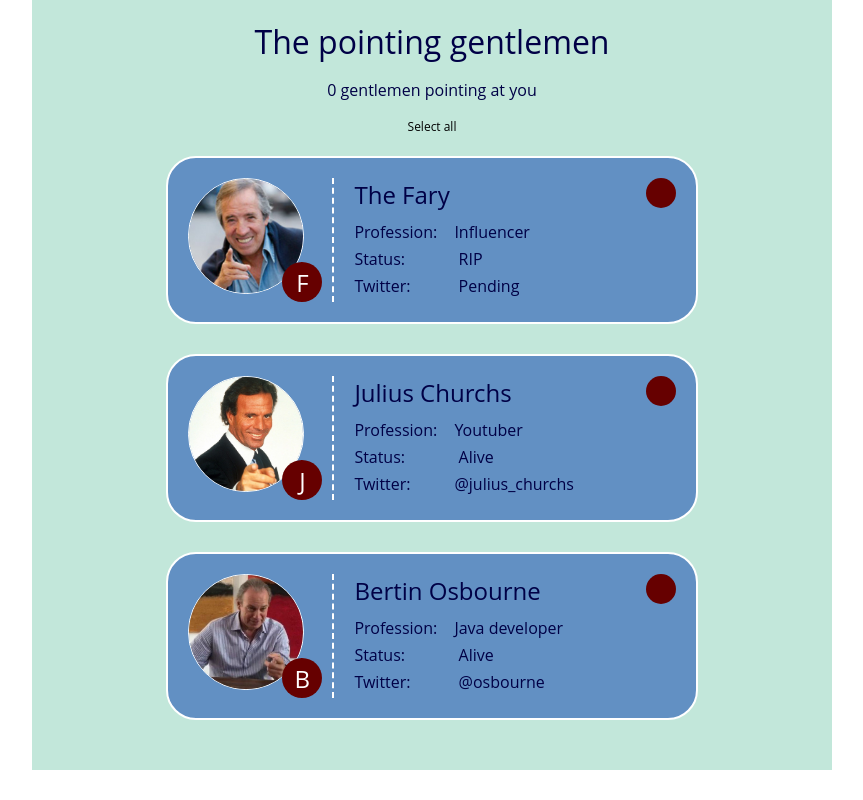
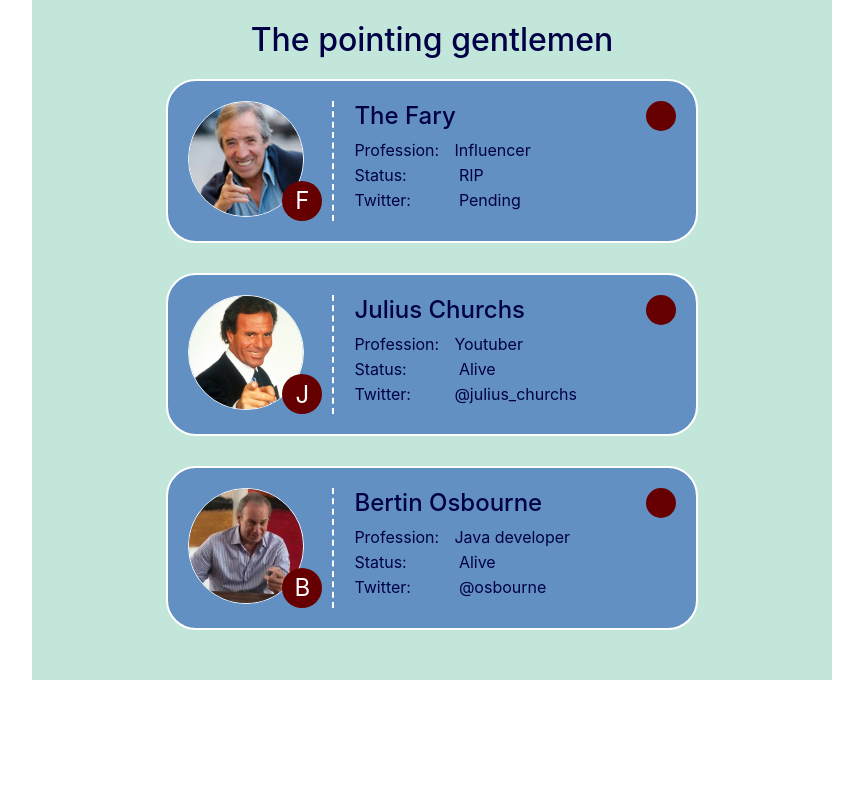
Before and after one commit to Liluminalia/202210-W4CH1-SARAFLORES-, a React (Create React App) app: page / in a window 1280 px wide. Shown: the whole page, without its empty margins (208-1071 px from the left). Built offline with nearby package versions, Linux system fonts and the light colour scheme.

Commit message:
component header

```diff
--- a/src/App.tsx
+++ b/src/App.tsx
@@ -1,16 +1,12 @@
 import React from "react";
 import "./App.css";
+import { Header } from "./Header";
 
 function App() {
     return (
         <div className="container">
-            <header className="main-header">
-                <h1 className="main-title">The pointing gentlemen</h1>
-            </header>
-            <section className="controls">
-                <p className="info">0 gentlemen pointing at you</p>
-                <button className="button button--select">Select all</button>
-            </section>
+            <Header></Header>
+
             <main className="main">
                 <ul className="gentlemen">
                     <li className="gentleman">
--- /dev/null
+++ b/src/Header.tsx
@@ -0,0 +1,9 @@
+export function Header() {
+    return (
+        <>
+            <header className="main-header">
+                <h1 className="main-title">The pointing gentlemen</h1>
+            </header>
+        </>
+    );
+}
```
Also changed, not shown: src/index.tsx (+9 -9 lines).
